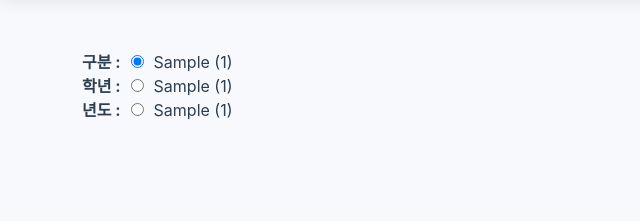
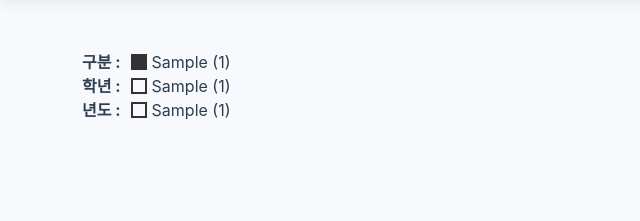
Before and after one commit to willstory/TeamProject, a Django app: page /academy_list_result/ in a window 1280 px wide. Shown: the part 82-303 px from the top of the page, without its empty margins (0-640 px from the left). Run offline with Django 5.2, Linux system fonts and the light colour scheme; tables that the repository leaves empty hold one stand-in row (values such as "Sample post").

Commit message:
문제 결과 리스트 선택에서 체크 박스로 변경, 문제 리스트 sorting 확인

```diff
--- a/academy/templates/academy_list_result.html
+++ b/academy/templates/academy_list_result.html
@@ -83,10 +83,12 @@
 <body>
   <div class="container">
         <!-- 구분 -->
-            <div class="section" style="text-align: center; margin-top: 50px;">
+        <div class="section" style="margin-top: 50px;">
             <label><b>구분 : </b></label>
             {% for category in categories %}
-                    <input type="radio" name="category" value="{{ category.name }}" {% if category.checked %}checked{% endif %}>
+                <input type="checkbox" id="category_{{ forloop.counter }}" class="screen-reader" {% if category.checked %}checked{% endif %}>
+                <label class="label-box" for="category_{{ forloop.counter }}">
+                    <span class="check-icon" aria-hidden="true"></span>
                 {{ category.name }} ({{ category.count }})
             {% endfor %}
         </div>
@@ -95,7 +97,9 @@
             <div class="section">
                 <label><b>학년 : </b></label>
                 {% for grade in grades %}
-                    <input type="radio" name="grade" value="{{ grade.name }}" {% if grade.checked %}checked{% endif %}>
+                    <input type="checkbox" id="grade_{{ forloop.counter }}" class="screen-reader" {% if grade.checked %}checked{% endif %}>
+                    <label class="label-box" for="grade_{{ forloop.counter }}">
+                        <span class="check-icon" aria-hidden="true"></span>
                     {{ grade.name }} ({{ grade.count }})
                 {% endfor %}
             </div>
@@ -104,7 +108,9 @@
             <div class="section" style="margin-bottom: 100px;">
                 <label><b>년도 : </b></label>
                 {% for year in years %}
-                    <input type="radio" name="year" value="{{ year.name }}" {% if year.checked %}checked{% endif %}>
+                    <input type="checkbox" id="year_{{ forloop.counter }}" class="screen-reader" {% if year.checked %}checked{% endif %}>
+                    <label class="label-box" for="year_{{ forloop.counter }}">
+                        <span class="check-icon" aria-hidden="true"></span>
                     {{ year.name }} ({{ year.count }})
                 {% endfor %}
             </div>
```
Also changed, not shown: academy/templates/academy_list.html (+11 -6 lines). Lines whose indentation alone changed are shown as unchanged.
